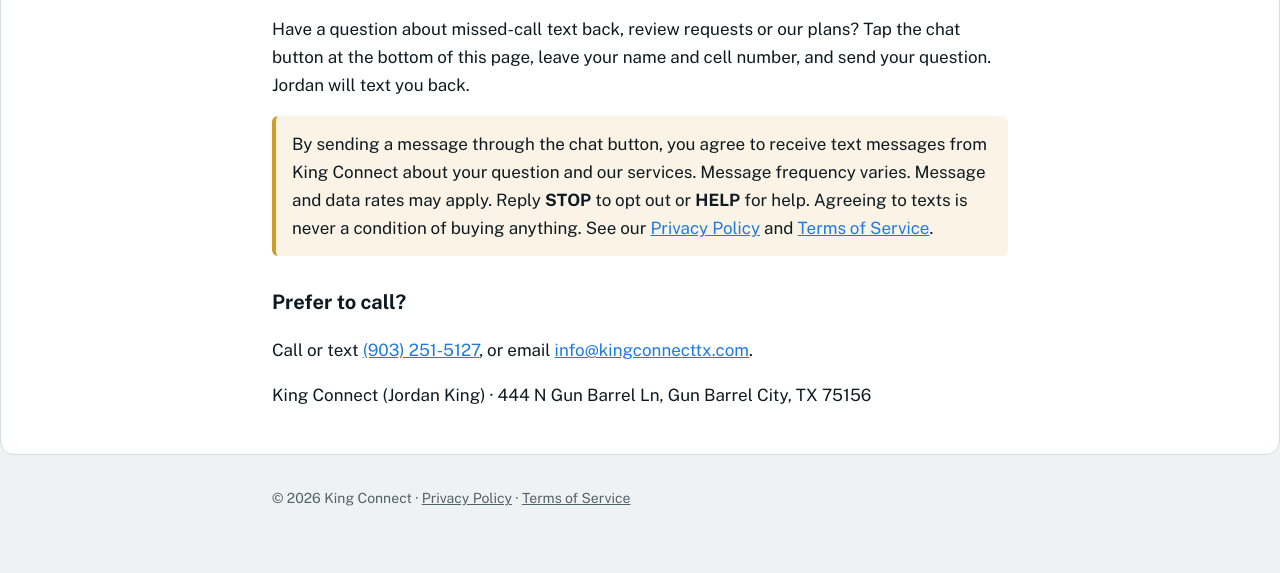
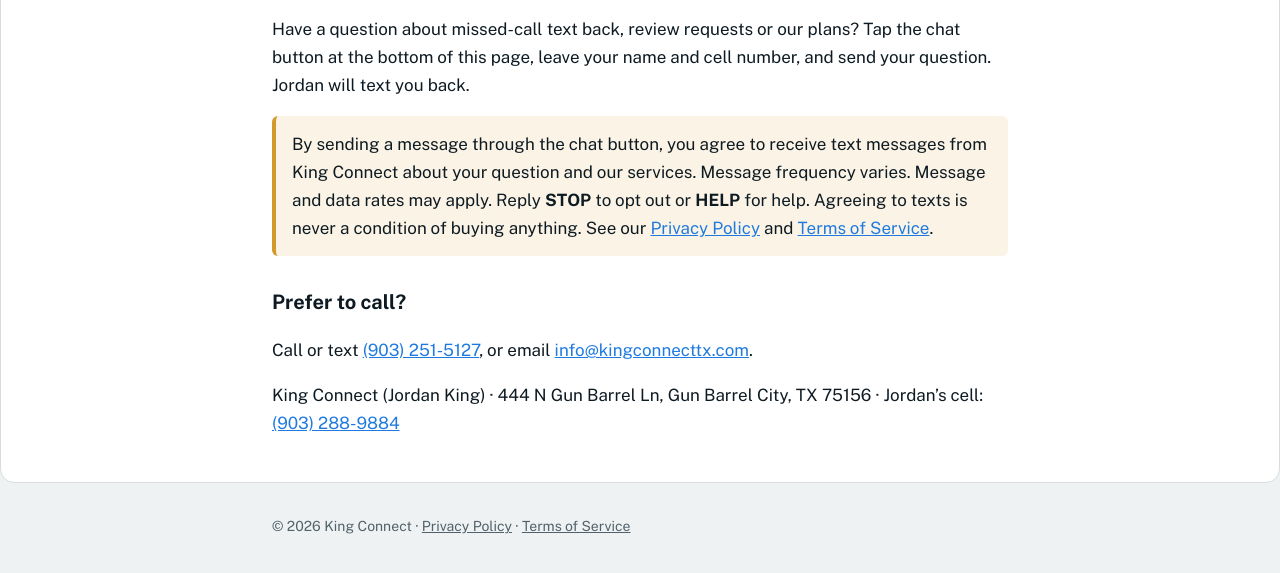
Before and after one commit to Jeepurz/kingconnecttx-site, a plain HTML site: page text/index.html in a window 1280 px wide. Shown: the part 211-784 px from the top of the page. Drawn offline with Linux system fonts and the light colour scheme; a script that the page names is missing.

Commit message:
Show Jordan's cell on opt-in and policy pages for A2P brand match
Co-Authored-By: Claude Opus 5.5 <noreply@anthropic.com>
Claude-Session: https://claude.ai/code/session_01X2CabRC39xeAWAWzNbxHsS

```diff
--- a/text/index.html
+++ b/text/index.html
@@ -58,7 +58,7 @@ footer a{color:var(--muted)}
 
 <h2>Prefer to call?</h2>
 <p>Call or text <a href="tel:+19032515127">(903) 251-5127</a>, or email <a href="mailto:info@kingconnecttx.com">info@kingconnecttx.com</a>.</p>
-<p>King Connect (Jordan King) · 444 N Gun Barrel Ln, Gun Barrel City, TX 75156</p>
+<p>King Connect (Jordan King) · 444 N Gun Barrel Ln, Gun Barrel City, TX 75156 · Jordan’s cell: <a href="tel:+19032889884">(903) 288-9884</a></p>
 </div></main>
 
 <footer><div class="wrap">© 2026 King Connect · <a href="/privacy.html">Privacy Policy</a> · <a href="/terms.html">Terms of Service</a></div></footer>
```
Also changed, not shown: privacy.html (+1 -0 lines), terms.html (+1 -0 lines).
